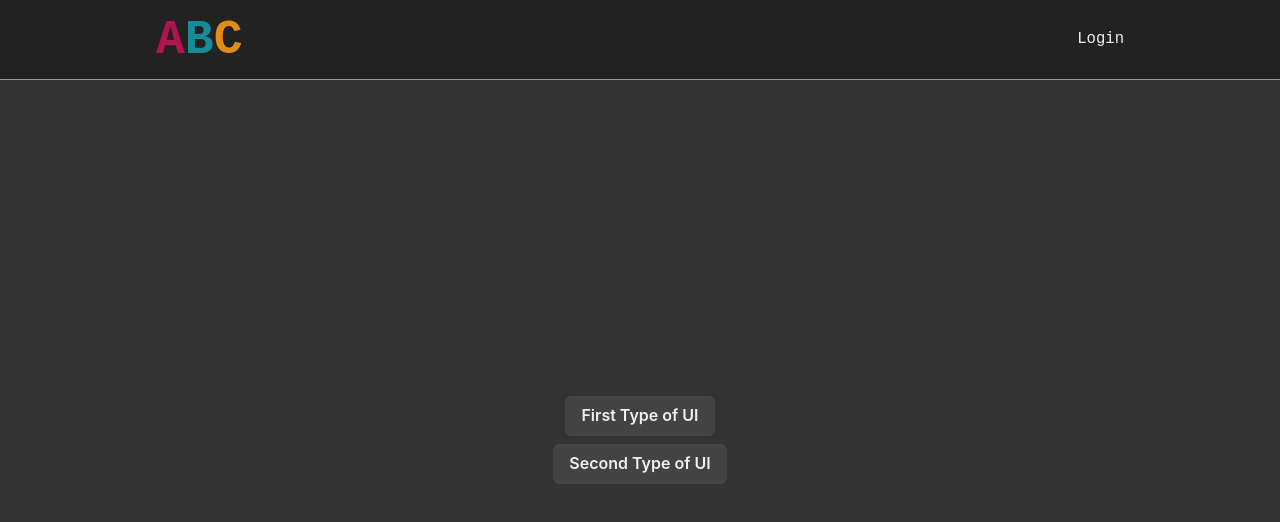
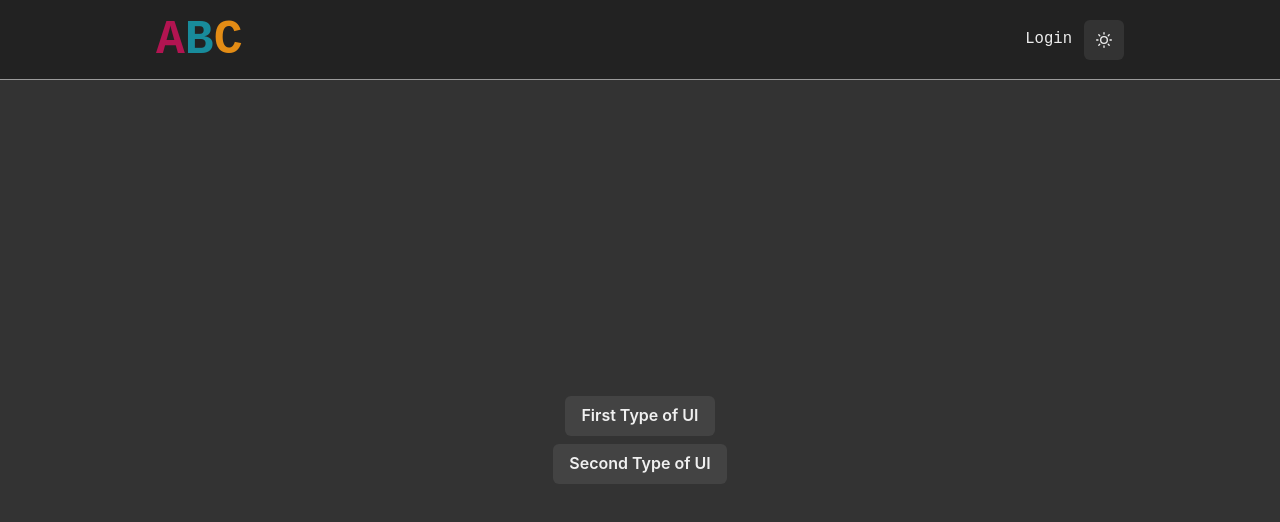
Before and after one commit to SIMMORSAL/abc, a Next.js app: page / in a window 1280 px wide. Shown: the top 522 px of the page. Built offline with nearby package versions, Linux system fonts and the light colour scheme.

Commit message:
color toggle mode added to header

```diff
--- a/components/Header/index.tsx
+++ b/components/Header/index.tsx
@@ -3,18 +3,23 @@ import { css } from "@emotion/react";
 import {
   Box,
   Flex,
+  IconButton,
   Text,
+  useColorMode,
   useColorModeValue,
 } from "@chakra-ui/react";
 import Logo from "./Logo";
 import Link from "next/link";
 import { motion } from "framer-motion";
 import { dHeader, lHeader } from "../../configs/colors";
+import { MoonIcon, SunIcon } from "@chakra-ui/icons";
 
 export const HEADER_HEIGHT = 80;
 
 export default function Header() {
   const colorBg = useColorModeValue(lHeader, dHeader);
+  const { colorMode, toggleColorMode } = useColorMode();
+  const isLight = colorMode === "light";
 
   return (
     <Box
@@ -65,6 +70,12 @@ export default function Header() {
           >
             Login
           </Text>
+          <IconButton
+            aria-label={"toggle-dark"}
+            icon={isLight ? <MoonIcon /> : <SunIcon />}
+            ml={3}
+            onClick={() => toggleColorMode()}
+          />
         </motion.div>
       </Flex>
     </Box>
--- a/package.json
+++ b/package.json
@@ -9,6 +9,7 @@
     "lint": "next lint"
   },
   "dependencies": {
+    "@chakra-ui/icons": "^2.0.11",
     "@chakra-ui/react": "^2.3.6",
     "@emotion/react": "^11",
     "@emotion/styled": "^11",
```
Also changed, not shown: 1 other file (tests, documents, lock files or other folders).
